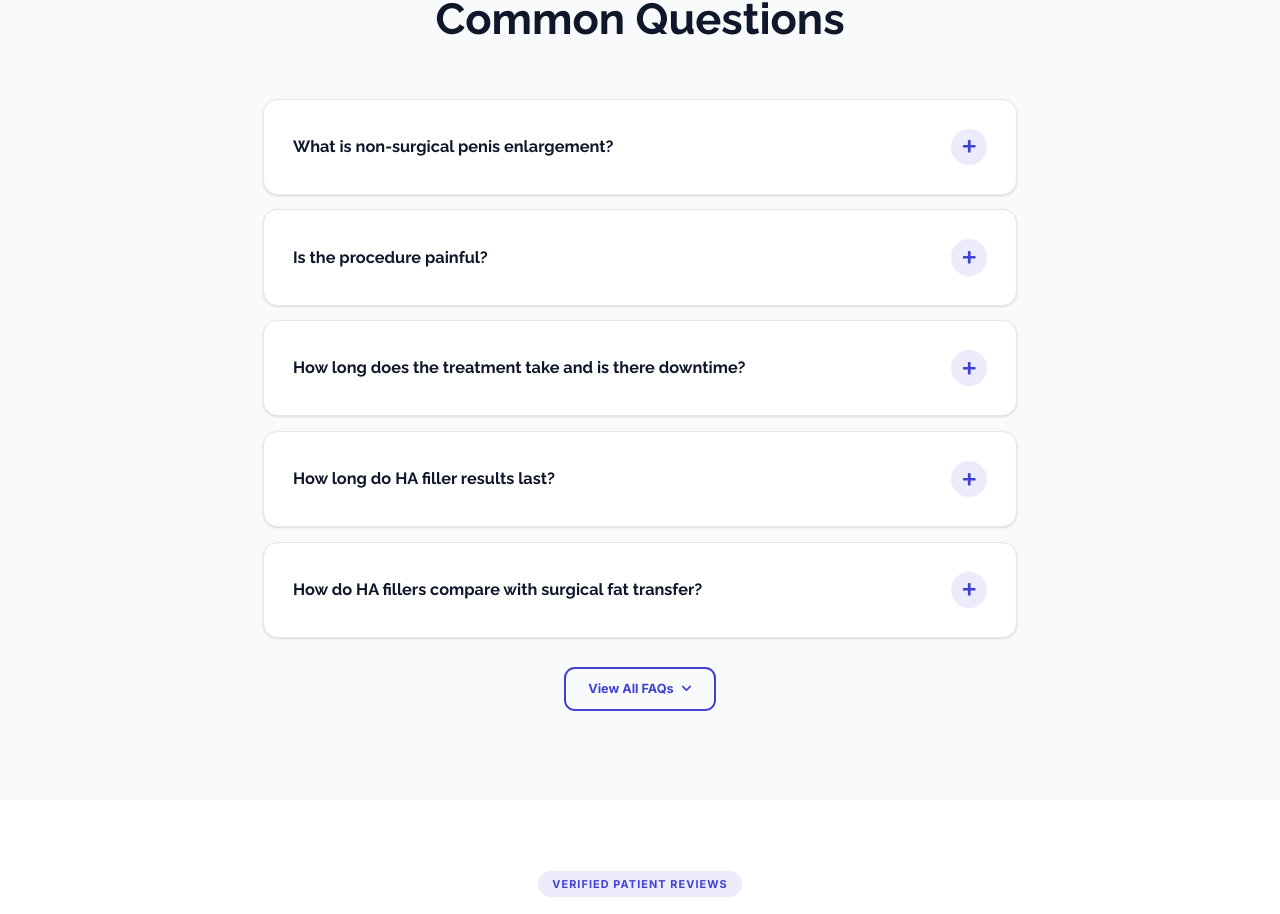
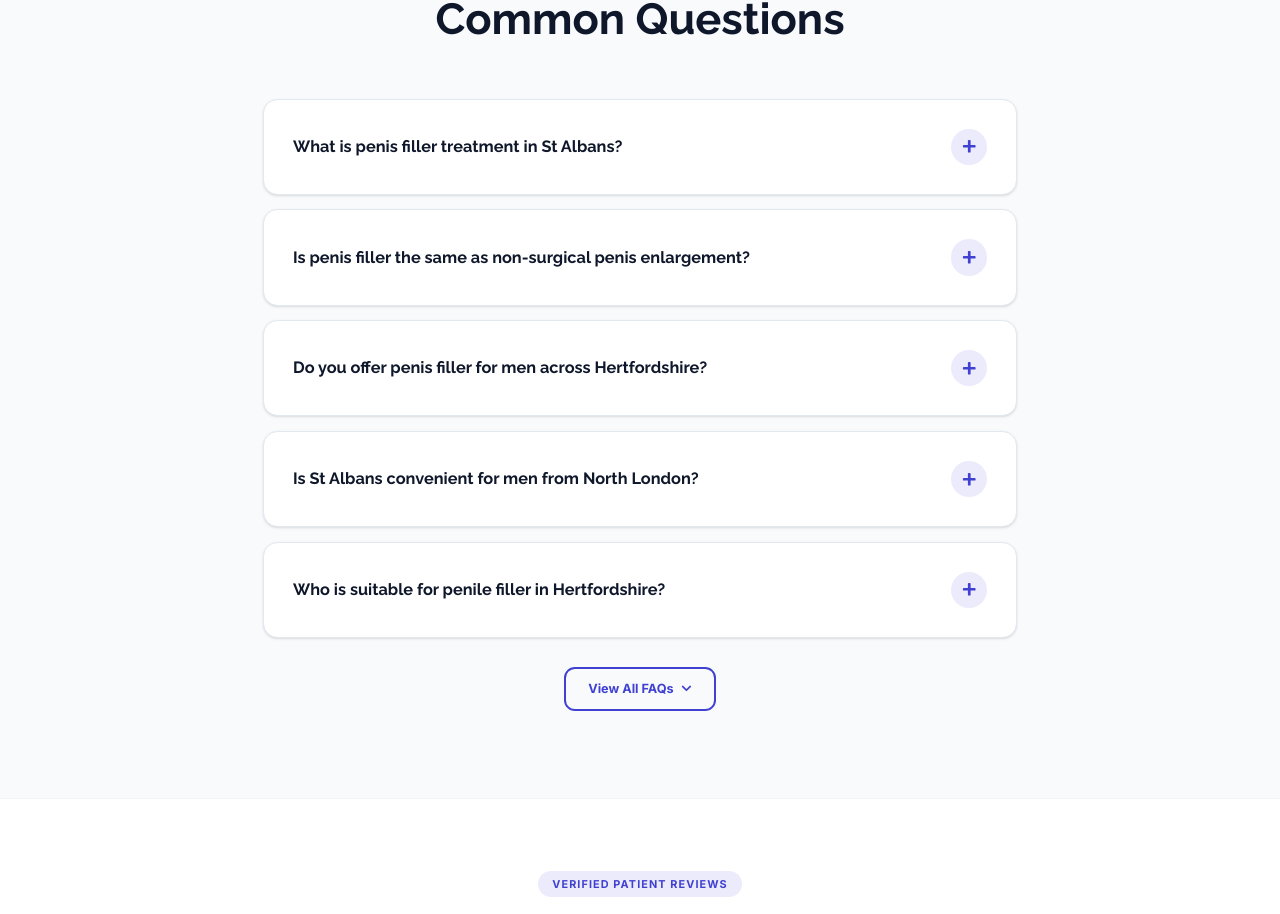
Before and after one commit to binithekid/Healing-PRP-Clinics-Preview, a Next.js app: page /penis-enlargement in a window 1280 px wide. Shown: the part 5736-6650 px from the top of the page. Built offline with nearby package versions, Linux system fonts and the light colour scheme.

Commit message:
Update metadata and FAQs for penis enlargement page

```diff
--- a/src/app/penis-enlargement/page.tsx
+++ b/src/app/penis-enlargement/page.tsx
@@ -6,21 +6,20 @@ const safeJsonLd = (obj: unknown) => JSON.stringify(obj).replace(/</g, "\\u003c"
 
 export const metadata: Metadata = {
   title: {
-    absolute: "Non-Surgical Penis Enlargement St Albans | Doctor-Led HA Fillers",
+    absolute: "Penis Filler Clinic | Doctor-Led HA Girth Enhancement",
   },
 
   description:
-    "Private doctor-led non-surgical penis enlargement in St Albans using premium hyaluronic acid (HA) fillers. Designed to enhance penis girth with immediate visible results and minimal downtime.",
+    "Private doctor-led penis filler using premium HA filler for non-surgical girth enhancement. Discreet consultations and tailored treatment plans.",
 
   alternates: {
     canonical: "https://www.healing-prp.co.uk/penis-enlargement",
   },
 
   openGraph: {
-    title: "Non-Surgical Penis Enlargement St Albans | Healing-PRP Clinics",
+    title: "Penis Filler Clinic | Doctor-Led HA Girth Enhancement",
     description:
-      "Private doctor-led non-surgical penis enlargement in St Albans using hyaluronic acid (HA) fillers. Designed to enhance penis girth with immediate visible results and minimal downtime.",
-    url: "https://www.healing-prp.co.uk/penis-enlargement",
+      "Private doctor-led penis filler using premium HA filler for non-surgical girth enhancement. Discreet consultations and tailored treatment plans.",
     siteName: "Healing-PRP Clinics",
     locale: "en_GB",
     type: "website",
@@ -36,39 +35,63 @@ export const metadata: Metadata = {
 
   twitter: {
     card: "summary_large_image",
-    title: "Non-Surgical Penis Enlargement St Albans | Doctor-Led HA Fillers",
+    title: "Penis Filler Clinic | Doctor-Led HA Girth Enhancement",
     description:
-      "Doctor-led non-surgical penis enlargement in St Albans using hyaluronic acid (HA) fillers with minimal downtime.",
+      "Private doctor-led penis filler using premium HA filler for non-surgical girth enhancement. Discreet consultations and tailored treatment plans.",
     images: ["/hero_img.png"],
   },
 };
 
 // --- SEO RICH FAQS (St Albans & Hertfordshire Focus) ---
-const faqs = [
+const stAlbansFaqs = [
   {
-    question: "What is non-surgical penis enlargement?",
-    answer: "At our St Albans clinic, non-surgical penis enlargement is a doctor-led procedure using premium hyaluronic acid (HA) filler to increase penis girth. In some men, the added volume and weight may also contribute to a fuller flaccid appearance.",
+    question: "What is penis filler treatment in St Albans?",
+    answer: "Penis filler treatment in St Albans is a non-surgical procedure using hyaluronic acid (HA) filler to increase penile girth. At Healing PRP in Hertfordshire, treatment is doctor-led, discreet and planned around your anatomy, goals and suitability.",
   },
   {
-    question: "Is the procedure painful?",
-    answer: "We prioritise comfort throughout the procedure. A strong local anaesthetic cream is applied before treatment, so most men describe the injections as very tolerable, with only mild pressure or brief discomfort.",
+    question: "Is penis filler the same as non-surgical penis enlargement?",
+    answer: "Yes. Penis filler, also known as penile filler or penile dermal filler, is a form of non-surgical penis enlargement. It does not involve surgery, implants or fat transfer. Instead, HA filler is carefully placed beneath the skin of the penile shaft to support girth enhancement.",
   },
   {
-    question: "How long does the treatment take and is there downtime?",
-    answer: "The appointment usually takes around 45 to 60 minutes. As this is a non-surgical treatment performed with a cannula technique, most patients can return to normal daily activities shortly afterwards, although specific aftercare advice should be followed.",
+    question: "Do you offer penis filler for men across Hertfordshire?",
+    answer: "Yes. Our St Albans clinic is suitable for men from across Hertfordshire, including Harpenden, Hatfield, Watford, Hemel Hempstead, Welwyn Garden City, Stevenage and surrounding areas. Consultations are private, discreet and confidential.",
   },
   {
-    question: "How long do HA filler results last?",
-    answer: "Results commonly last around 12 to 18 months, depending on factors such as metabolism, lifestyle, and the amount of filler used. Because hyaluronic acid is gradually broken down by the body, maintenance treatments may be considered over time.",
+    question: "Is St Albans convenient for men from North London?",
+    answer: "Yes. St Albans is easily accessible from parts of North London and nearby Hertfordshire towns by road and rail. Many patients prefer a discreet clinic outside central London while still receiving doctor-led care in a private clinical setting.",
   },
   {
-    question: "How do HA fillers compare with surgical fat transfer?",
-    answer: "HA filler treatment is a non-surgical option that avoids liposuction and a surgical recovery period. It can offer a more controlled and predictable approach to penis enlargement, and in experienced hands it also allows adjustment or reversal if required.",
+    question: "Who is suitable for penile filler in Hertfordshire?",
+    answer: "Penile filler may be suitable for men who want discreet girth enhancement without surgery. Suitability depends on your medical history, anatomy, expectations and examination findings. Dr Abdi will assess this carefully during your private consultation before advising whether treatment is appropriate.",
   },
   {
-    question: "What aftercare is required after non-surgical penis enlargement?",
-    answer: "Aftercare is an important part of treatment. You may be advised to carry out gentle massage as instructed and avoid sexual activity for a short period. Following your personalised aftercare plan helps support even filler distribution and the best possible outcome.",
-  }
+    question: "Is the penis filler procedure painful?",
+    answer: "Comfort is prioritised throughout the appointment. A strong local anaesthetic is used before treatment, and most men describe the procedure as very tolerable, with pressure or brief discomfort rather than significant pain.",
+  },
+  {
+    question: "How long does penis filler treatment take in St Albans?",
+    answer: "The appointment usually takes around 45 to 60 minutes, including consultation, preparation, treatment and aftercare advice. As this is a non-surgical treatment, most patients can return to normal daily activities shortly afterwards, provided they follow their aftercare instructions.",
+  },
+  {
+    question: "How long do HA penis filler results last?",
+    answer: "Results commonly last around 12 to 18 months, although this varies from person to person. Factors such as metabolism, lifestyle, anatomy, filler volume and individual response can all affect longevity. Maintenance treatment may be considered over time.",
+  },
+  {
+    question: "Can penis filler be adjusted or dissolved?",
+    answer: "One advantage of hyaluronic acid filler is that it can often be adjusted, refined or dissolved in appropriate circumstances using a dissolving enzyme. This makes HA filler a more flexible option compared with permanent fillers or some surgical approaches.",
+  },
+  {
+    question: "How does HA filler compare with surgical penis enlargement?",
+    answer: "HA filler is a non-surgical option that avoids liposuction, implants, general anaesthetic and a surgical recovery period. It allows controlled volume placement and may be adjusted if required. Surgical options may involve more downtime, swelling and a different risk profile.",
+  },
+  {
+    question: "What aftercare is needed after penile filler?",
+    answer: "Aftercare is important for smooth and even results. You may be advised to avoid sex, masturbation, heavy exercise, hot baths, saunas and alcohol for a short period. You may also be shown how to perform gentle massage if appropriate. Your exact aftercare plan will be explained after treatment.",
+  },
+  {
+    question: "How much does penis filler cost in St Albans?",
+    answer: "The cost depends on the amount of HA filler required and the treatment plan agreed during consultation. At Healing PRP St Albans, pricing is discussed clearly before treatment so you understand the recommended volume, expected outcome and total cost before deciding.",
+  },
 ];
 
 // --- UPGRADED JSON-LD SCHEMA ---
@@ -125,11 +148,21 @@ const enlargementSchema = {
     {
       "@type": "MedicalTherapy",
       "@id": "https://www.healing-prp.co.uk/penis-enlargement#therapy",
-      "name": "Non-Surgical Penis Enlargement (HA Fillers)",
-      "alternateName": ["Penis Enlargement", "Penis Fillers", "Non-Surgical Phalloplasty"],
+      "name": "Penis Filler St Albans",
+      "alternateName": [
+        "Penile Filler St Albans",
+        "HA Penis Filler",
+        "Penile Dermal Filler",
+        "Non-Surgical Penis Enlargement",
+        "Non-Surgical Penoplasty",
+        "Penile Girth Enhancement",
+        "Penile Enhancement St Albans"
+      ],
       "url": "https://www.healing-prp.co.uk/penis-enlargement",
-      "description": "Doctor-led procedure using Hyaluronic Acid (HA) dermal fillers for safe non-surgical penis enlargement.",
+      "description": "Doctor-led penis filler treatment in St Albans using premium hyaluronic acid (HA) filler for men seeking discreet, non-surgical penile girth enhancement. Suitable for patients from Hertfordshire, North London and surrounding areas.",
       "relevantSpecialty": "Urologic",
+      "bodyLocation": "Penis",
+      "procedureType": "Non-surgical",
       "offers": {
         "@type": "Offer",
         "priceCurrency": "GBP",
@@ -165,7 +198,7 @@ export default function PenisEnlargementPage() {
   const faqSchema = {
     "@context": "https://schema.org",
     "@type": "FAQPage",
-    "mainEntity": faqs.map((faq) => ({
+    "mainEntity": stAlbansFaqs.map((faq) => ({
       "@type": "Question",
       "name": faq.question,
       "acceptedAnswer": {
@@ -193,7 +226,7 @@ export default function PenisEnlargementPage() {
       <PenisEnlargementClient
         locationName="St Albans"
         servingAreas="Harpenden • Luton • Watford • Hertfordshire"
-        faqs={faqs}
+        faqs={stAlbansFaqs}
       />
     </main>
   );
```
